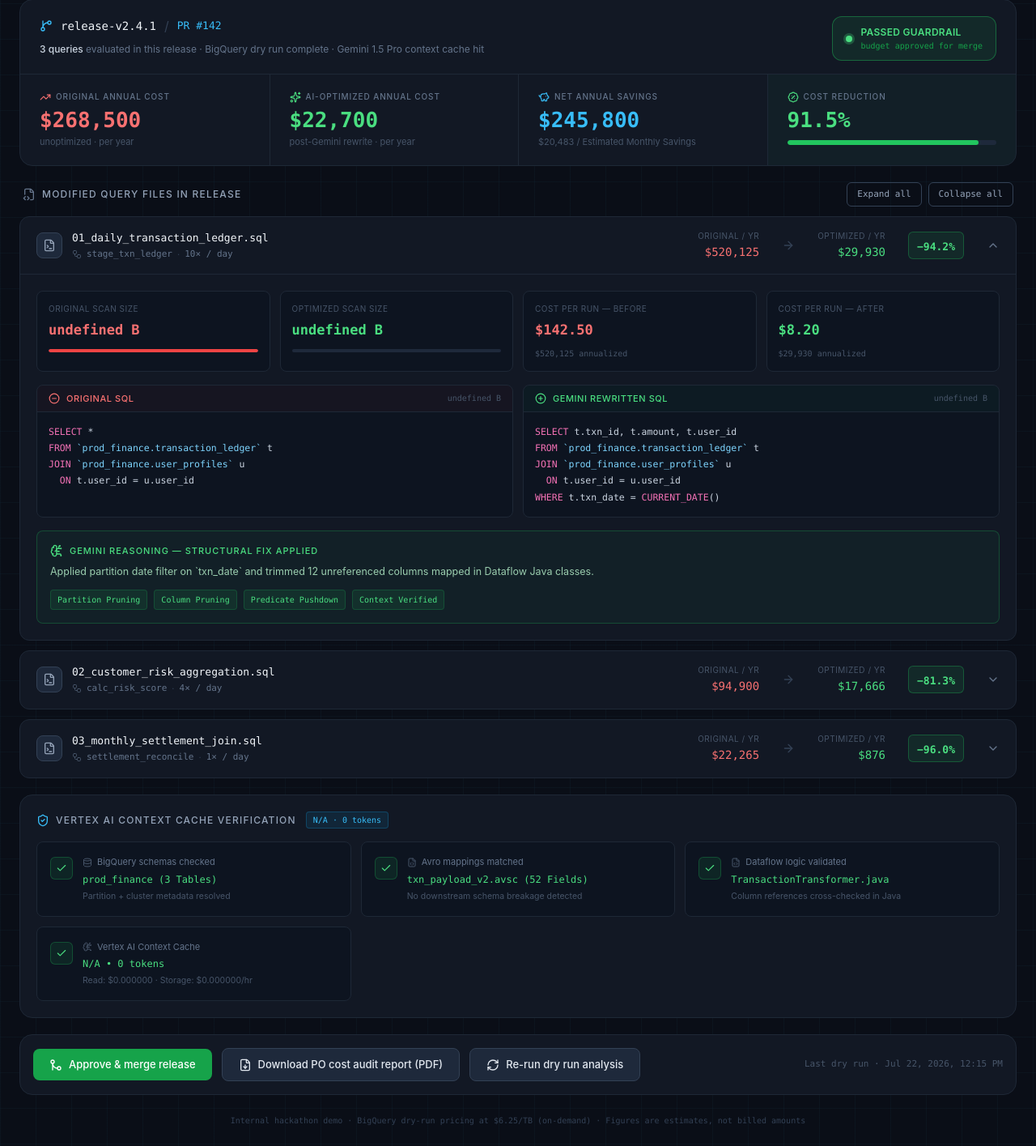
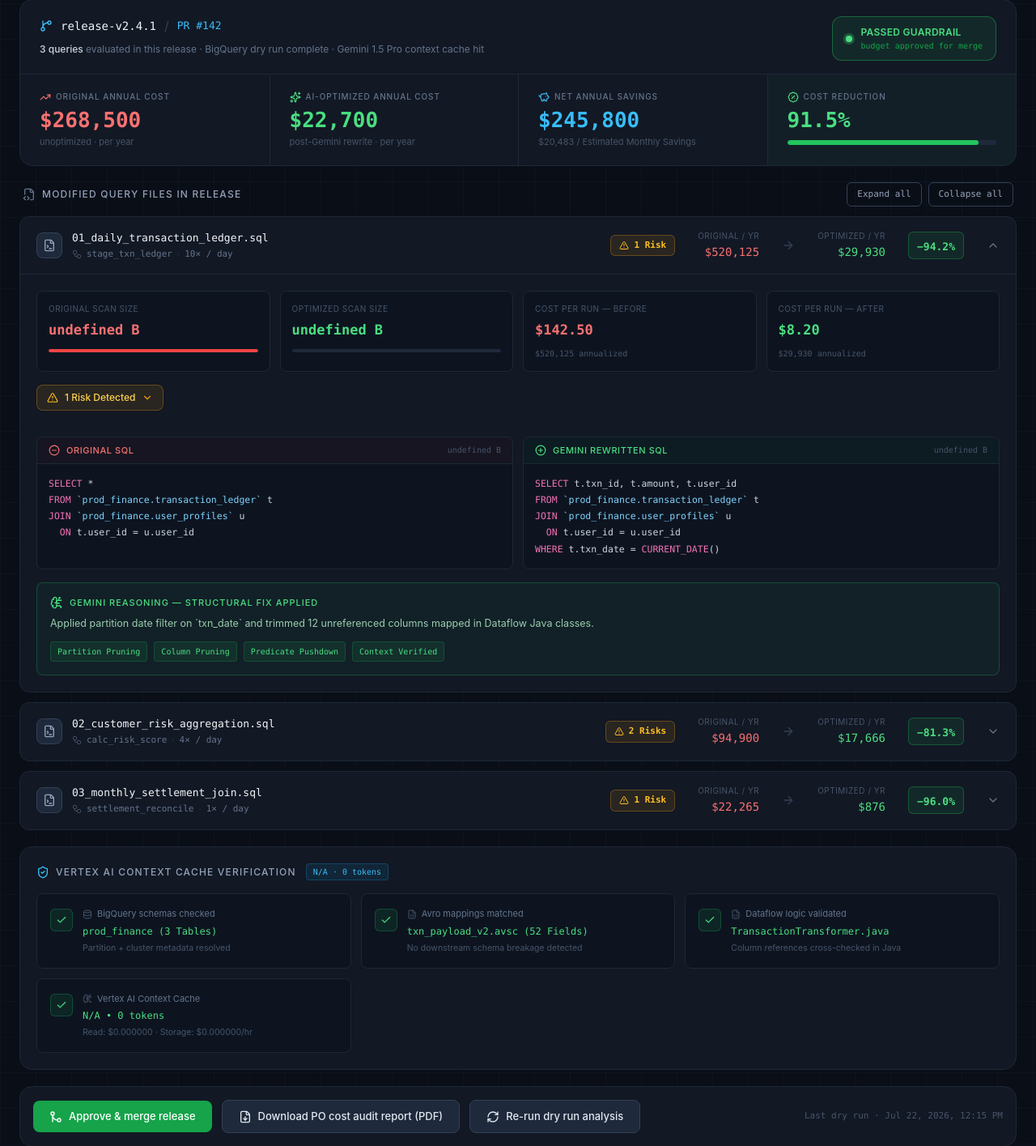
Before and after one commit to Akaza-3/BQ-ENGINE-GUARDRAIL, a Flask app: page / in a window 1280 px wide. Shown: the part 84-1499 px from the top of the page at 81% size. Before the commit the page ends 1474 px from the top, so only its background shows below. Run offline with Flask 3, Linux system fonts and the light colour scheme; some libraries are stand-ins or nearby versions.

Commit message:
ninth push

```diff
--- a/main.py
+++ b/main.py
@@ -374,6 +374,9 @@ def ask_gemini_for_rewrite(old_sql: str, new_sql: str, cache_name, schema_manife
   code references a field that does NOT appear in the query's SELECT
   list at all, that's a correctness bug (would cause a KeyError at
   runtime) — report it under "recommendations", do not silently add it.
+- For "risks": scan the Beam consumer code for any column used in arithmetic,
+    comparison, or type-sensitive operation where the SQL schema shows that column
+    as STRING. Each such mismatch is a risk entry. If none found, return an empty list.
 
 **Input:**
 {schema_manifest}
@@ -398,6 +401,16 @@ Return **ONLY** valid JSON (no markdown, no extra text):
   "summary": "One sentence summary of changes",
   "changes": [
     {{"change": "Removed unused column X", "reason": "Not used by Beam pipeline"}}
+  ],
+  "risks": [
+    {{
+      "severity": "HIGH",
+      "beam_file": "filename.py",
+      "column": "column_name",
+      "issue": "One-line description of the type mismatch",
+      "detail": "Exact expression that fails and why",
+      "fix": "Suggested fix in SQL or Beam"
+    }}
   ],
   "recommendations": ["List of further suggestions for human review"]
 }}
@@ -503,6 +516,7 @@ def build_ui_report(branch: str, commit_message: str, changed_results: list, bea
             "original_sql": r["new_sql"],
             "optimized_sql": r["optimized_sql"],
             "ai_explanation": r["summary"],
+            "risks": r.get("risks", []),
         })
         all_business_logic.append(r["business_logic"])
 
@@ -526,6 +540,7 @@ def build_ui_report(branch: str, commit_message: str, changed_results: list, bea
             "net_annual_savings_usd": round(net_savings, 2),
             "savings_percentage": round(savings_pct, 1),
         },
+        "queries": queries,
         "context_verification": {
             "bq_schemas_checked": bq_schemas_checked,
             "avro_mappings_matched": "N/A — no Avro schema in this pipeline",
@@ -599,6 +614,7 @@ def review():
                 "business_logic": {"status": "FAIL", "reason": "Gemini JSON parse failed"},
                 "summary": "Fallback to original",
                 "changes": [],
+                "risks": [],
                 "recommendations": []
             }
 
@@ -615,6 +631,7 @@ def review():
 
         savings_usd = bytes_to_cost(new_bytes) - bytes_to_cost(rewrite_bytes)
         savings_pct = (1 - rewrite_bytes / new_bytes) * 100 if new_bytes else 0
+        risks = rewrite_json.get("risks", [])
 
         changed_results.append({
             "path": change["path"],
@@ -626,6 +643,7 @@ def review():
             "optimized_sql": optimized_sql,
             "summary": summary,
             "business_logic": business_logic,
+            "risks": risks,
         })
 
         # -----------------------------
--- a/templates/index.html
+++ b/templates/index.html
@@ -42,7 +42,7 @@
     transition: max-height 420ms cubic-bezier(0.4, 0, 0.2, 1), opacity 260ms ease;
     opacity: 0;
   }
-  .accordion-body.open { max-height: 2400px; opacity: 1; }
+  .accordion-body.open { max-height: 3600px; opacity: 1; }
   .chev { transition: transform 280ms cubic-bezier(0.4, 0, 0.2, 1); }
   .chev.open { transform: rotate(180deg); }
   .bar-fill { transition: width 900ms cubic-bezier(0.22, 1, 0.36, 1); }
@@ -59,6 +59,17 @@
   ::-webkit-scrollbar-thumb:hover { background: #3a4658; }
   .fade-in { animation: fadeUp 500ms cubic-bezier(0.22, 1, 0.36, 1) both; }
   @keyframes fadeUp { from { opacity: 0; transform: translateY(12px); } to { opacity: 1; transform: none; } }
+
+  /* ── Risk panel ── */
+  .risk-body {
+    max-height: 0;
+    overflow: hidden;
+    transition: max-height 360ms cubic-bezier(0.4, 0, 0.2, 1), opacity 240ms ease;
+    opacity: 0;
+  }
+  .risk-body.open { max-height: 1200px; opacity: 1; }
+  .risk-chev { transition: transform 280ms cubic-bezier(0.4, 0, 0.2, 1); }
+  .risk-chev.open { transform: rotate(180deg); }
 </style>
 </head>
 <body class="min-h-screen">
@@ -131,9 +142,6 @@
 <div id="toastHost" class="fixed bottom-6 right-6 space-y-2 z-50"></div>
 
 <script>
-/* ────────────────────────────────────────────────────────────
-   EMBEDDED PAYLOAD — mirrors GET /api/latest-release response
-   ──────────────────────────────────────────────────────────── */
 const RELEASE_DATA = {
   "release_id": "release-v2.4.1",
   "branch": "PR #142",
@@ -158,7 +166,17 @@ const RELEASE_DATA = {
       "individual_savings_percent": 94.2,
       "original_sql": "SELECT * FROM `prod_finance.transaction_ledger` t JOIN `prod_finance.user_profiles` u ON t.user_id = u.user_id",
       "optimized_sql": "SELECT t.txn_id, t.amount, t.user_id FROM `prod_finance.transaction_ledger` t JOIN `prod_finance.user_profiles` u ON t.user_id = u.user_id WHERE t.txn_date = CURRENT_DATE()",
-      "ai_explanation": "Applied partition date filter on `txn_date` and trimmed 12 unreferenced columns mapped in Dataflow Java classes."
+      "ai_explanation": "Applied partition date filter on `txn_date` and trimmed 12 unreferenced columns mapped in Dataflow Java classes.",
+      "risks": [
+        {
+          "severity": "HIGH",
+          "beam_file": "delinquency_alerts.py",
+          "column": "delinq_2yrs",
+          "issue": "String column compared as integer — TypeError at runtime",
+          "detail": "is_severe_delinquency() does row[\"delinq_2yrs\"] > 2. SELECT * passes delinq_2yrs as STRING from the raw loan table. Python 3 raises TypeError comparing str > int.",
+          "fix": "CAST(delinq_2yrs AS INT64) in the SQL SELECT, or cast in Beam: int(row[\"delinq_2yrs\"]) > 2"
+        }
+      ]
     },
     {
       "query_id": "q2",
@@ -172,7 +190,25 @@ const RELEASE_DATA = {
       "individual_savings_percent": 81.3,
       "original_sql": "SELECT user_id, COUNT(*) FROM `prod_finance.credit_score_audit` GROUP BY user_id",
       "optimized_sql": "SELECT user_id, COUNT(1) FROM `prod_finance.credit_score_audit` WHERE audit_year = 2026 GROUP BY 1",
-      "ai_explanation": "Introduced cluster filtering on `audit_year` to eliminate full table scanning."
+      "ai_explanation": "Introduced cluster filtering on `audit_year` to eliminate full table scanning.",
+      "risks": [
+        {
+          "severity": "HIGH",
+          "beam_file": "dashboard.py",
+          "column": "int_rate",
+          "issue": "String column multiplied as float — TypeError at runtime",
+          "detail": "format_dashboard_row() computes row[\"int_rate\"] * 0.01. The base CTE does l.* so int_rate is never CAST — arrives as STRING from the raw loan table.",
+          "fix": "CAST(int_rate AS FLOAT64) AS int_rate in the base CTE, or in Beam: float(row[\"int_rate\"]) * 0.01"
+        },
+        {
+          "severity": "MEDIUM",
+          "beam_file": "employer_concentration.py",
+          "column": "loan_amnt",
+          "issue": "String column multiplied as float — TypeError at runtime",
+          "detail": "format_employer_row() computes row[\"loan_amnt\"] * 1.05 for risk_weighted_exposure. employer_concentration.sql selects l.* without any CAST.",
+          "fix": "CAST(l.loan_amnt AS FLOAT64) AS loan_amnt in the SQL SELECT, or in Beam: float(row[\"loan_amnt\"]) * 1.05"
+        }
+      ]
     },
     {
       "query_id": "q3",
@@ -186,7 +222,17 @@ const RELEASE_DATA = {
       "individual_savings_percent": 96.0,
       "original_sql": "SELECT * FROM `prod_finance.monthly_settlements` WHERE status = 'PENDING'",
       "optimized_sql": "SELECT settlement_id, net_amt FROM `prod_finance.monthly_settlements` WHERE status = 'PENDING' AND settlement_date >= '2026-07-01'",
-      "ai_explanation": "Restructured WHERE clause to leverage table indexing and partition prune."
+      "ai_explanation": "Restructured WHERE clause to leverage table indexing and partition prune.",
+      "risks": [
+        {
+          "severity": "HIGH",
+          "beam_file": "watchlist.py",
+          "column": "out_prncp",
+          "issue": "STRING added to FLOAT64 — TypeError at runtime",
+          "detail": "format_watchlist_row() computes net_exposure = row[\"out_prncp\"] + row[\"total_outstanding\"]. out_prncp is STRING from b.*, total_outstanding is CAST FLOAT64 from the CTE. str + float raises TypeError.",
+          "fix": "CAST(out_prncp AS FLOAT64) AS out_prncp in the final SELECT"
+        }
+      ]
     }
   ],
   "context_verification": {
@@ -201,7 +247,6 @@ const usd0 = n => '$' + Math.round(n).toLocaleString('en-US');
 const usd2 = n => '$' + Number(n).toLocaleString('en-US', {minimumFractionDigits: 2, maximumFractionDigits: 2});
 const pct  = n => Number(n).toFixed(1) + '%';
 
-/* ── Minimal SQL syntax highlighter ─────────────────────── */
 const SQL_KEYWORDS = ['SELECT','FROM','JOIN','LEFT JOIN','INNER JOIN','ON','WHERE','AND','OR','GROUP BY','ORDER BY','LIMIT','AS','BETWEEN','CURRENT_DATE','DATE_SUB','INTERVAL','COUNT','SUM','AVG','DESC','ASC','HAVING','NOT','IN','IS','NULL','CASE','WHEN','THEN','ELSE','END'];
 
 function escapeHtml(s) {
@@ -209,23 +254,11 @@ function escapeHtml(s) {
 }
 
 function formatBytes(bytes) {
-    const kb = 1024;
-    const mb = kb * 1024;
-    const gb = mb * 1024;
-    const tb = gb * 1024;
-
-    if (bytes >= tb)
-        return `${(bytes / tb).toFixed(2)} TB`;
-
-    if (bytes >= gb)
-        return `${(bytes / gb).toFixed(2)} GB`;
-
-    if (bytes >= mb)
-        return `${(bytes / mb).toFixed(2)} MB`;
-
-    if (bytes >= kb)
-        return `${(bytes / kb).toFixed(2)} KB`;
-
+    const kb = 1024, mb = kb*1024, gb = mb*1024, tb = gb*1024;
+    if (bytes >= tb) return `${(bytes/tb).toFixed(2)} TB`;
+    if (bytes >= gb) return `${(bytes/gb).toFixed(2)} GB`;
+    if (bytes >= mb) return `${(bytes/mb).toFixed(2)} MB`;
+    if (bytes >= kb) return `${(bytes/kb).toFixed(2)} KB`;
     return `${bytes} B`;
 }
 
@@ -246,37 +279,22 @@ function highlightSql(sql, highlightTokens) {
 }
 
 function formatCost(cost){
-    if(cost >= 1)
-        return `$${cost.toFixed(2)}`;
-
+    if(cost >= 1) return `$${cost.toFixed(2)}`;
     return `$${cost.toFixed(4)}`;
 }
 
 function getBadges(explanation){
     const text = explanation.toLowerCase();
     const badges = [];
-
-    if(text.includes("partition"))
-        badges.push("Partition Pruning");
-
-    if(text.includes("column"))
-        badges.push("Column Pruning");
-
-    if(text.includes("cluster"))
-        badges.push("Cluster Pruning");
-
-    if(text.includes("select *"))
-        badges.push("Removed SELECT *");
-
-    if(text.includes("filter"))
-        badges.push("Predicate Pushdown");
-
+    if(text.includes("partition")) badges.push("Partition Pruning");
+    if(text.includes("column")) badges.push("Column Pruning");
+    if(text.includes("cluster")) badges.push("Cluster Pruning");
+    if(text.includes("select *")) badges.push("Removed SELECT *");
+    if(text.includes("filter")) badges.push("Predicate Pushdown");
     badges.push("Context Verified");
-
     return badges;
 }
 
-/* Pretty-print flat SQL onto multiple lines for readability */
 function formatSql(sql) {
   return sql
     .replace(/\s+(FROM|WHERE|GROUP BY|ORDER BY|LIMIT|HAVING)\s+/gi, '\n$1 ')
@@ -284,6 +302,56 @@ function formatSql(sql) {
     .replace(/\s+(ON)\s+/gi, '\n  $1 ')
     .replace(/\s+(AND|OR)\s+/gi, '\n  $1 ')
     .trim();
+}
+
+/* ── Render: Risk panel ─────────────────────────────────── */
+function renderRisks(risks, queryId) {
+  if (!risks || risks.length === 0) return '';
+  const highCount = risks.filter(r => r.severity === 'HIGH').length;
+  const medCount  = risks.filter(r => r.severity === 'MEDIUM').length;
+
+  const rows = risks.map(r => {
+    const isHigh = r.severity === 'HIGH';
+    const c = isHigh ? 'red' : 'amber';
+    return `
+      <div class="rounded-lg border border-${c}-500/25 bg-${c}-500/[0.04] p-4">
+        <div class="flex items-center gap-2 mb-2">
+          <span class="mono text-[10px] px-2 py-0.5 rounded font-semibold bg-${c}-500/15 border border-${c}-500/30 text-${c}-400">${r.severity}</span>
+          <span class="mono text-[11px] text-slate-400">${escapeHtml(r.beam_file)}</span>
+          <span class="text-slate-700">·</span>
+          <span class="mono text-[11px] font-semibold text-${c}-300">${escapeHtml(r.column)}</span>
+        </div>
+        <p class="text-[12.5px] font-medium text-${c}-200 mb-1.5">${escapeHtml(r.issue)}</p>
+        <p class="text-[11.5px] text-slate-400 leading-relaxed mb-3">${escapeHtml(r.detail)}</p>
+        <div class="flex items-start gap-2 rounded-md bg-green-500/[0.06] border border-green-500/20 px-3 py-2">
+          <i data-lucide="wrench" class="w-3.5 h-3.5 text-green-400 mt-0.5 shrink-0"></i>
+          <span class="text-[11.5px] text-green-300 leading-relaxed">${escapeHtml(r.fix)}</span>
+        </div>
+      </div>`;
+  }).join('');
+
+  return `
+    <button class="flex items-center gap-2 px-3 py-1.5 rounded-lg bg-amber-500/10 border border-amber-500/30
+                   hover:bg-amber-500/15 transition text-[12px] font-medium text-amber-300"
+            data-risk-toggle="${queryId}" onclick="toggleRisk(event,'${queryId}')">
+      <i data-lucide="triangle-alert" class="w-3.5 h-3.5 text-amber-400"></i>
+      ${risks.length} Risk${risks.length > 1 ? 's' : ''} Detected
+      <i data-lucide="chevron-down" class="w-3.5 h-3.5 text-amber-500 risk-chev" id="risk-chev-${queryId}"></i>
+    </button>
+
+    <div class="risk-body" id="risk-body-${queryId}">
+      <div class="rounded-xl border border-amber-500/20 bg-amber-500/[0.03] overflow-hidden mt-1">
+        <div class="px-4 py-3 border-b border-amber-500/15 flex items-center gap-2">
+          <i data-lucide="triangle-alert" class="w-4 h-4 text-amber-400"></i>
+          <span class="text-[11px] font-semibold text-amber-400 uppercase tracking-[0.09em]">
+            Beam pipeline risks · ${risks.length} type mismatch${risks.length > 1 ? 'es' : ''} detected
+          </span>
+          ${highCount > 0 ? `<span class="mono text-[10px] px-2 py-0.5 rounded bg-red-500/15 border border-red-500/30 text-red-400 ml-auto">${highCount} HIGH</span>` : ''}
+          ${medCount  > 0 ? `<span class="mono text-[10px] px-2 py-0.5 rounded bg-amber-500/15 border border-amber-500/30 text-amber-400 ${highCount ? '' : 'ml-auto'}">${medCount} MEDIUM</span>` : ''}
+        </div>
+        <div class="p-4 space-y-3">${rows}</div>
+      </div>
+    </div>`;
 }
 
 /* ── Render: Executive Banner ───────────────────────────── */
@@ -324,7 +392,6 @@ function renderBanner(d) {
         <div class="mono text-[26px] font-semibold text-red-400 leading-none">${usd0(m.annual_original_cost_usd)}</div>
         <div class="text-[11px] text-slate-600 mt-1.5">unoptimized · per year</div>
       </div>
-
       <div class="px-6 py-5">
         <div class="flex items-center gap-1.5 mb-2">
           <i data-lucide="sparkles" class="w-3.5 h-3.5 text-green-400"></i>
@@ -333,7 +400,6 @@ function renderBanner(d) {
         <div class="mono text-[26px] font-semibold text-green-400 leading-none">${usd0(m.annual_optimized_cost_usd)}</div>
         <div class="text-[11px] text-slate-600 mt-1.5">post-Gemini rewrite · per year</div>
       </div>
-
       <div class="px-6 py-5">
         <div class="flex items-center gap-1.5 mb-2">
           <i data-lucide="piggy-bank" class="w-3.5 h-3.5 text-sky-400"></i>
@@ -342,7 +408,6 @@ function renderBanner(d) {
         <div class="mono text-[26px] font-semibold text-sky-400 leading-none">${usd0(m.net_annual_savings_usd)}</div>
         <div class="text-[11px] text-slate-600 mt-1.5">${usd0(m.net_annual_savings_usd / 12)} / Estimated Monthly Savings</div>
       </div>
-
       <div class="px-6 py-5 bg-green-500/[0.04]">
         <div class="flex items-center gap-1.5 mb-2">
           <i data-lucide="badge-percent" class="w-3.5 h-3.5 text-green-400"></i>
@@ -364,6 +429,7 @@ function renderQueries(queries) {
     const annualOrig = q.original_cost_per_run * q.runs_per_day * 365;
     const annualOpt  = q.optimized_cost_per_run * q.runs_per_day * 365;
     const tbRatio = (q.optimized_bytes_scanned / q.original_bytes_scanned) * 100;
+    const risks = q.risks || [];
     return `
     <div class="panel rounded-xl overflow-hidden card-hover fade-in" style="animation-delay:${i * 70}ms">
 
@@ -385,6 +451,11 @@ function renderQueries(queries) {
         </div>
 
         <div class="flex items-center gap-5 sm:gap-7">
+          ${risks.length > 0 ? `
+          <div class="flex items-center gap-1.5 px-2.5 py-1 rounded-md bg-amber-500/10 border border-amber-500/30">
+            <i data-lucide="triangle-alert" class="w-3 h-3 text-amber-400"></i>
+            <span class="mono text-[11px] font-semibold text-amber-400">${risks.length} Risk${risks.length > 1 ? 's' : ''}</span>
+          </div>` : ''}
           <div class="text-right">
             <div class="text-[10px] uppercase tracking-wider text-slate-600 mb-0.5">Original / yr</div>
             <div class="mono text-[14px] font-medium text-red-400">${usd0(annualOrig)}</div>
@@ -433,6 +504,9 @@ function renderQueries(queries) {
             </div>
           </div>
 
+          <!-- Risk panel -->
+          ${renderRisks(risks, q.query_id)}
+
           <!-- Side-by-side SQL diff -->
           <div class="grid grid-cols-1 lg:grid-cols-2 gap-3">
             <div class="sunken rounded-lg overflow-hidden">
@@ -447,7 +521,6 @@ function renderQueries(queries) {
                 <pre class="mono text-[11.5px] leading-[1.75] text-slate-300">${highlightSql(formatSql(q.original_sql))}</pre>
               </div>
             </div>
-
             <div class="sunken rounded-lg overflow-hidden">
               <div class="px-3.5 py-2 border-b border-[#1e2836] flex items-center justify-between bg-green-500/[0.04]">
                 <div class="flex items-center gap-2">
@@ -470,13 +543,9 @@ function renderQueries(queries) {
             </div>
             <p class="text-[12.5px] leading-relaxed text-green-200/80">${escapeHtml(q.ai_explanation)}</p>
             <div class="flex flex-wrap gap-2 mt-3">
-                ${getBadges(q.ai_explanation).map(badge => `
-                    <span class="mono text-[10px] px-2 py-1 rounded
-                        bg-green-500/10 border border-green-500/20
-                        text-green-400">
-                        ${badge}
-                    </span>
-                `).join("")}
+              ${getBadges(q.ai_explanation).map(badge => `
+                <span class="mono text-[10px] px-2 py-1 rounded bg-green-500/10 border border-green-500/20 text-green-400">${badge}</span>
+              `).join("")}
             </div>
           </div>
 
@@ -495,11 +564,10 @@ function renderContextFooter(cv) {
       storage_cost_per_hour: 0
   };
   const items = [
-    { icon: 'database',   label: 'BigQuery schemas checked',   value: cv.bq_schemas_checked,        note: 'Partition + cluster metadata resolved' },
-    { icon: 'file-json',  label: 'Avro mappings matched',      value: cv.avro_mappings_matched,     note: 'No downstream schema breakage detected' },
-    { icon: 'file-code',  label: 'Dataflow logic validated',   value: cv.dataflow_logic_validated,  note: 'Column references cross-checked in Java' },
-    {icon: 'brain-circuit',label: 'Vertex AI Context Cache', value: `${cache.status} • ${cache.token_count.toLocaleString()} tokens`, note: `Read: $${cache.read_cost.toFixed(6)} · Storage: $${cache.storage_cost_per_hour.toFixed(6)}/hr`
-    }
+    { icon: 'database',     label: 'BigQuery schemas checked',  value: cv.bq_schemas_checked,       note: 'Partition + cluster metadata resolved' },
+    { icon: 'file-json',    label: 'Avro mappings matched',     value: cv.avro_mappings_matched,    note: 'No downstream schema breakage detected' },
+    { icon: 'file-code',    label: 'Dataflow logic validated',  value: cv.dataflow_logic_validated, note: 'Column references cross-checked in Java' },
+    { icon: 'brain-circuit',label: 'Vertex AI Context Cache',   value: `${cache.status} • ${cache.token_count.toLocaleString()} tokens`, note: `Read: $${cache.read_cost.toFixed(6)} · Storage: $${cache.storage_cost_per_hour.toFixed(6)}/hr` }
   ];
 
   document.getElementById('contextFooter').innerHTML = `
@@ -510,7 +578,7 @@ function renderContextFooter(cv) {
         <span class="mono text-[10px] px-2 py-0.5 rounded bg-sky-500/10 border border-sky-500/25 text-sky-400 ml-1">
             ${cache.status} · ${cache.token_count.toLocaleString()} tokens
         </span>
-        </div>
+      </div>
       <div class="grid grid-cols-1 md:grid-cols-3 gap-3">
         ${items.map(it => `
           <div class="sunken rounded-lg p-4">
@@ -532,6 +600,17 @@ function renderContextFooter(cv) {
       </div>
     </div>
   `;
+}
+
+/* ── Toggle risk panel ──────────────────────────────────── */
+function toggleRisk(e, queryId) {
+  e.stopPropagation();
+  const body = document.getElementById(`risk-body-${queryId}`);
+  const chev = document.getElementById(`risk-chev-${queryId}`);
+  const opening = !body.classList.contains('open');
+  body.classList.toggle('open', opening);
+  chev.classList.toggle('open', opening);
+  if (opening && window.lucide) lucide.createIcons();
 }
 
 /* ── Accordion wiring ───────────────────────────────────── */
@@ -556,10 +635,12 @@ function wireAccordions() {
   document.getElementById('collapseAll').addEventListener('click', () => {
     document.querySelectorAll('.accordion-body').forEach(b => b.classList.remove('open'));
     document.querySelectorAll('.chev').forEach(c => c.classList.remove('open'));
+    document.querySelectorAll('.risk-body').forEach(b => b.classList.remove('open'));
+    document.querySelectorAll('.risk-chev').forEach(c => c.classList.remove('open'));
   });
 }
 
-/* ── Animate progress bars to their data-target width ───── */
+/* ── Animate progress bars ──────────────────────────────── */
 function animateBars() {
   document.querySelectorAll('.bar-fill[data-target]').forEach(bar => {
     const t = Math.min(100, Math.max(0, parseFloat(bar.getAttribute('data-target')) || 0));
@@ -604,14 +685,13 @@ function rerunAnalysis() {
 document.addEventListener('DOMContentLoaded', async () => {
   let data = RELEASE_DATA;
 
-  // Prefer live backend when served by FastAPI; fall back to embedded payload.
   try {
     const res = await fetch('/api/latest-report', { cache: 'no-store' });
     if (res.ok) {
       const live = await res.json();
       if (live && live.queries && live.queries.length) data = live;
     }
-  } catch (_) { /* offline / standalone file — embedded payload is used */ }
+  } catch (_) {}
 
   renderBanner(data);
   renderQueries(data.queries);
@@ -620,7 +700,6 @@ document.addEventListener('DOMContentLoaded', async () => {
 
   if (window.lucide) lucide.createIcons();
 
-  // Open the first (highest-impact) query by default for the demo.
   const first = data.queries[0];
   if (first) {
     document.querySelector(`[data-body="${first.query_id}"]`)?.classList.add('open');
```
